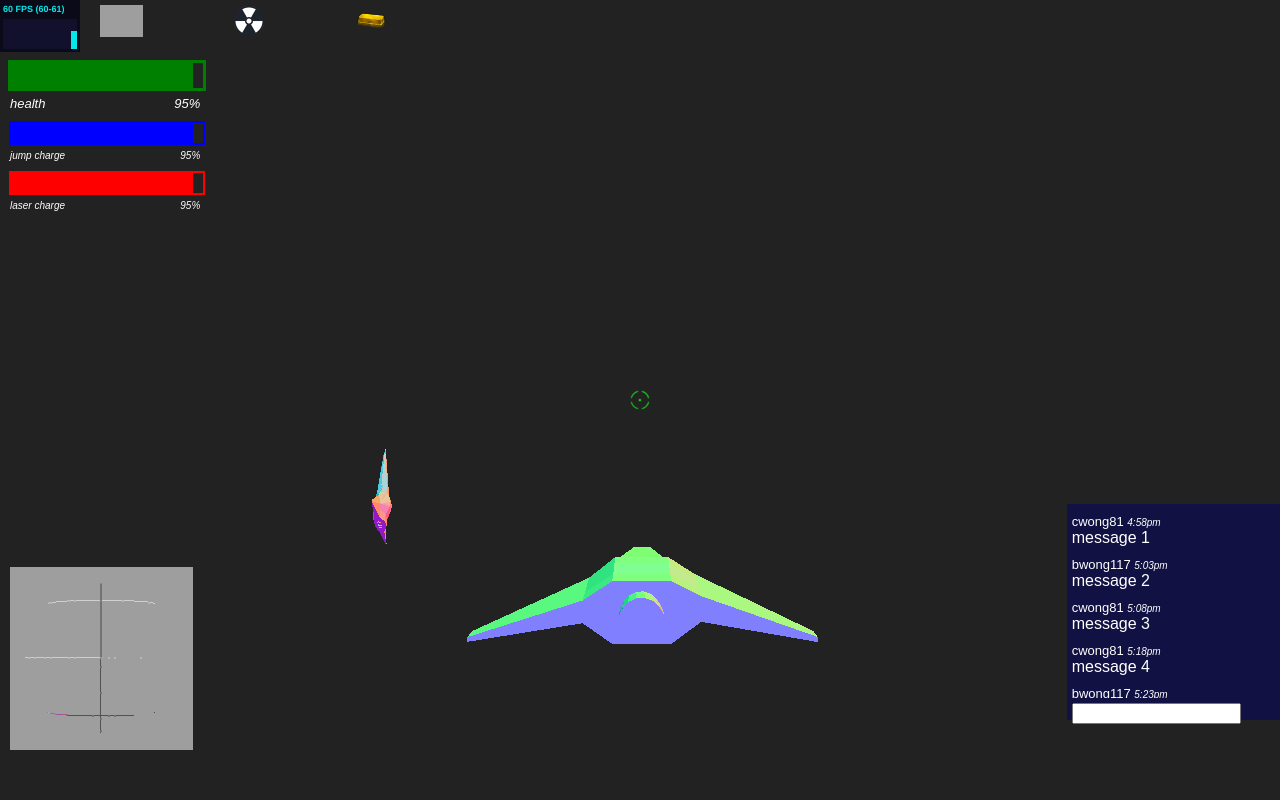
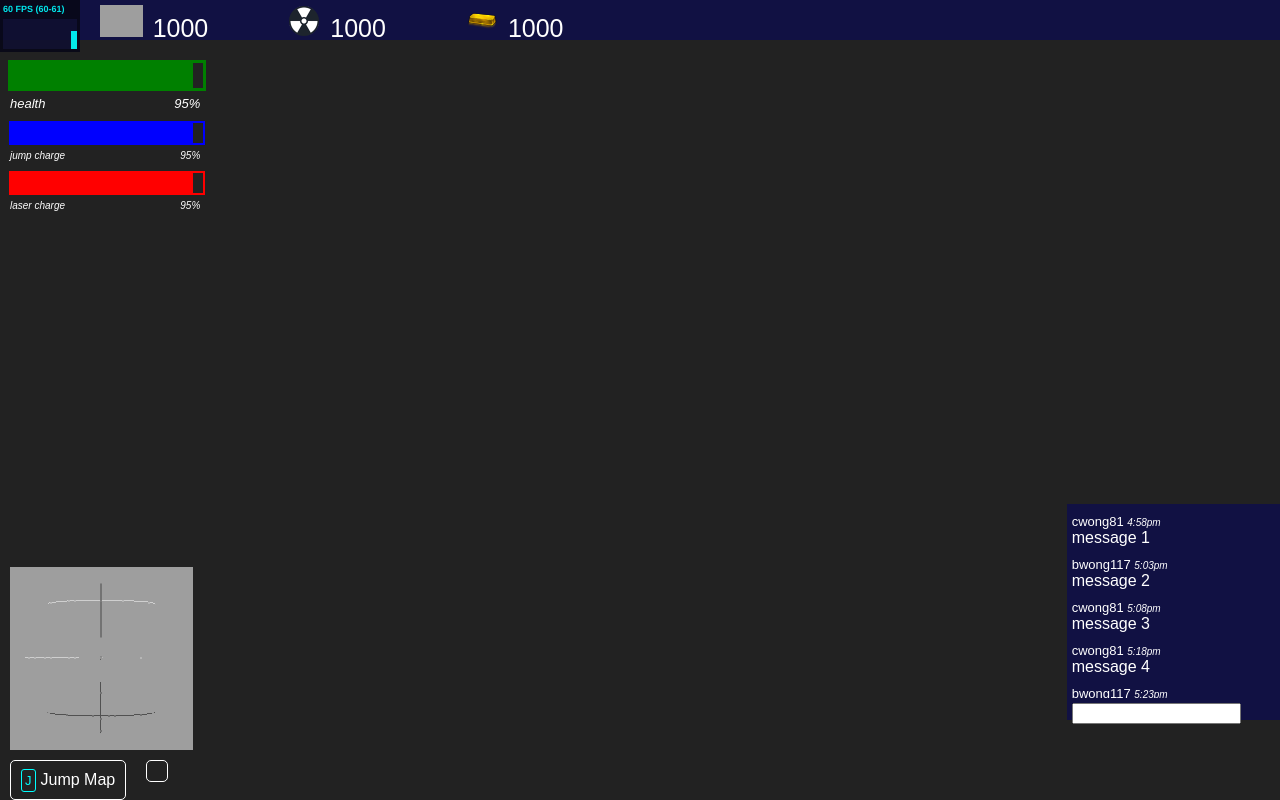
Before and after one commit to juliusrain/eclipse, a PHP site: page /game in a window 1280 px wide. Run offline with PHP 8.4, Linux system fonts and the light colour scheme; grey boxes are pictures that could not be loaded.

Commit message:
began Game/Graphics integration; worked on GameEngine update

```diff
--- a/dev/game/GameEngine.js
+++ b/dev/game/GameEngine.js
@@ -11,12 +11,14 @@
 		metals:1000,
 	};
 	this.stage = 0;
+	this.logicwait = 0;
 	// new game portion - NO NEED FOR THIS!
 	   // call database, create new game(?)
 	   // call database, retrieve types info, generate solar systems/planets
     // create graphicsEngine
-	//graphicsEngine = new GraphicsEngine();
+	graphicsEngine = new GraphicsEngine();
 	//this.load(this.solarSystem, this.planet);
+	graphicsEngine.loadGameplayObjects(gameObjects);
 }
 
 //Jump function
@@ -64,8 +66,36 @@
 
 };
 
+GameEngine.prototype.updateVitals = function () {
+
+};
+
+GameEngine.prototype.updateVitalSlot = function (which, numer, denom) {
+	$('#'+which+'bar').css('width', (100*numer/denom)+'%');
+	$('#'+which+'value').html(numer+' / '+denom);
+};
+GameEngine.prototype.updateVitalsInfo = function () {
+	this.updateVitalSlot('health', this.gameParameters.health, this.gameParameters.maxhealth);
+};
+
 // GameEngine update function
 // called each frame
 GameEngine.prototype.update = function () {
+	//console.log(sceneElements.mainShip.position.x+":"+sceneElements.mainShip.position.y+":"+sceneElements.mainShip.position.z);
+	if(this.logicwait === 0) {
+		//update things that don't need to be done strictly each frame
 
+		// update resources
+		this.updateResources();
+		this.updateResourcesBar();
+
+		// update vital stats
+		this.updateVitalsInfo();
+
+		// reset counter
+		this.logicwait = 4;
+	}
+	else {
+		this.logicwait--;
+	}
 };
--- a/dev/game/GraphicsEngine.js
+++ b/dev/game/GraphicsEngine.js
@@ -505,7 +505,7 @@
                 updateHUD(); //includes minimap
 
                 //ai.updateScene(); //decides direction
-                //gameEngine.updateScene(); //increment laser and ship position
+                gameEngine.update(); //increment laser and ship position
                 updateScene();
             }
 
--- a/dev/game/game.js
+++ b/dev/game/game.js
@@ -16,7 +16,6 @@
 jumpMap.loadJumpMap();
 jumpMap.animate();
 
-var graphicsEngine = new GraphicsEngine();
-graphicsEngine.loadGameplayObjects(gameObjects);
+var graphicsEngine, gameEngine;
+gameEngine = new GameEngine();
 graphicsEngine.startEngine();
-var gameEngine = new GameEngine();
--- a/dev/game/gamestyle.css
+++ b/dev/game/gamestyle.css
@@ -23,7 +23,7 @@
 
 /* TOP section */
 #top {
-    background-color:orange;
+    background-color:rgba(0,0,100,0.5);
     padding:5px 0px;
     width:990px;
     height:40px;
@@ -33,7 +33,6 @@
     overflow:hidden;
     padding:0px;
     margin:0px;
-    background-color:#222;
 }
 .resourcenumber {
     margin:0px 40px;
@@ -176,7 +175,8 @@
 
 /* BOTTOM section */
 #bottom {
-	background-color:orange;
+	//background-color:orange;
+	background-color:rgba(0,0,100,0.5);
     clear:both;
     padding:0px;
     width:990px;
@@ -190,6 +190,17 @@
 .control {
 	margin:0px 10px;
 	float:left;
+	border:thin solid white;
+	border-radius:5px;
+	padding:10px;
+}
+.control span {
+	border:thin solid cyan;
+	border-radius:3px;
+	color:cyan;
+	font-size:small;
+	margin-right:5px;
+	padding:3px;
 }
 /*
 #minibox {
--- a/dev/game/index.html
+++ b/dev/game/index.html
@@ -63,6 +63,7 @@
 			</div>
 		</div>
         <div id="bottom">
+			<div id="jumpmapcontrol" class="control"><span>J</span>Jump Map</div>
 			<div class="control"></div>
 		</div>
         <div id="minimap"></div>
--- a/dev/game/testobjects.js
+++ b/dev/game/testobjects.js
@@ -19,6 +19,7 @@
                         },
                         armor: {},
                         health: 100,
+						maxhealth: 100,
                         weapons: {
                             lasers: {
                                 type: 0, //particle vs elongated?
```
Also changed, not shown: dev/game/UI.js (line endings or trailing spaces).
